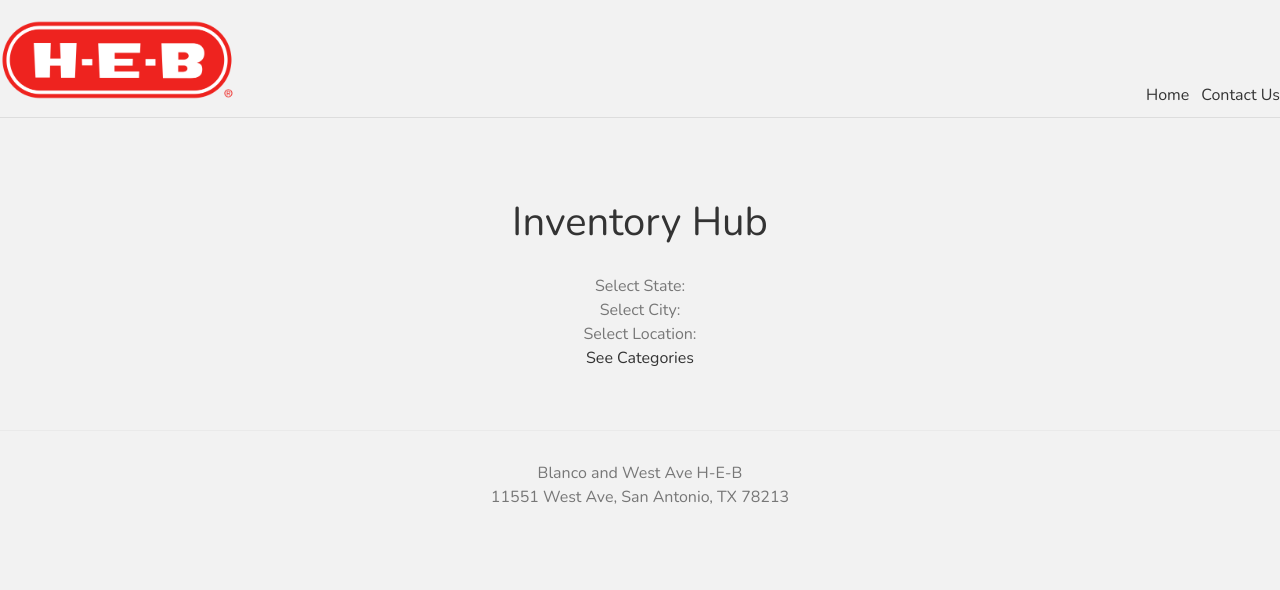
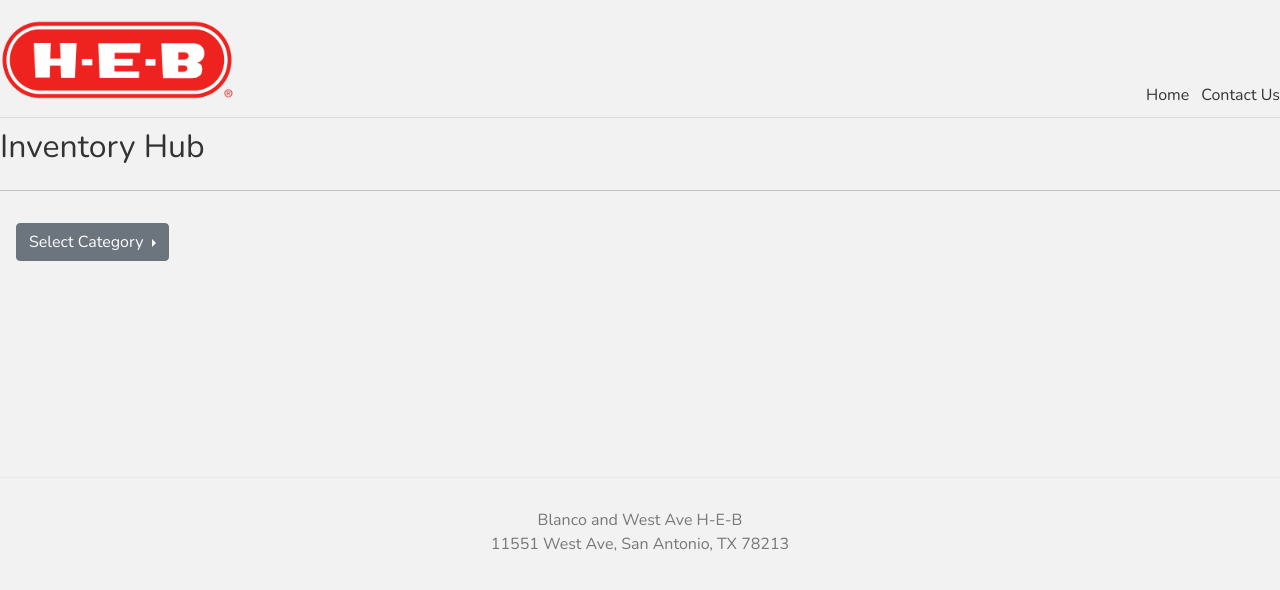
Before and after one commit to mileyseo/HEB-IOT-UI, a Next.js app: page / in a window 1280 px wide. Shown: the top 590 px of the page. Built offline with nearby package versions, Linux system fonts and the light colour scheme.

Commit message:
Dropdown Menu for Home Page
+ CSS

```diff
--- a/pages/index.js
+++ b/pages/index.js
@@ -8,11 +8,18 @@
 export default function Home() {
   return (
     <div className={styles.container}>
-      <h1 className={styles.title}>Inventory Hub</h1>
-      <p1 className={styles.text}>Select State: </p1>
-      <p1 className={styles.text}>Select City: </p1>
-      <p1 className={styles.text}>Select Location: </p1>
-      <Link href="/categories"><a>See Categories</a></Link>
+      <h2>Inventory Hub</h2>
+      <hr></hr>
+      <div className="dropdown m-3 dropend">
+        <button className="btn btn-secondary dropdown-toggle" type="button" data-bs-toggle="dropdown" id="dropdownMenuButton1" aria-expanded="false">
+          Select Category {" "}
+        </button>
+        <ul className="dropdown-menu" aria-labelledby="dropdownMenuButton1">
+          <li><a className="dropdown-item" href="#"> Item 1</a></li>
+          <li><a className="dropdown-item" href="#"> Item 2</a></li>
+          <li><a className="dropdown-item" href="#"> Item 3</a></li>
+        </ul>
+      </div>
     </div>
   )
 }
--- a/styles/Home.module.css
+++ b/styles/Home.module.css
@@ -1,8 +1,18 @@
 .container {
   display: flex;
   flex-direction: column;
-  justify-content: center;
-  align-items: center;
+  justify-content: right;
+  align-items: left;
+}
+
+.btn {
+  margin-right: auto;
+  width: 150px;
+  padding: 8px 10px;
+  background: #ee2824;
+  border-radius: 4px;
+  color: white;
+  text-align: center;
 }
 
 .title {
--- a/styles/globals.css
+++ b/styles/globals.css
@@ -14,7 +14,7 @@
   margin: 0 auto;
 }
 nav {
-  margin: 10px auto 80px;
+  margin: 10px auto 10px;
   padding: 10px 0;
   display: flex;
   justify-content: flex-end;
@@ -33,7 +33,7 @@
   display: block;
   text-align: center;
   padding: 30px 0;
-  margin-top: 60px;
+  margin-top: 200px;
   color: #777;
   border-top: 1px solid #eaeaea;
 }
```
